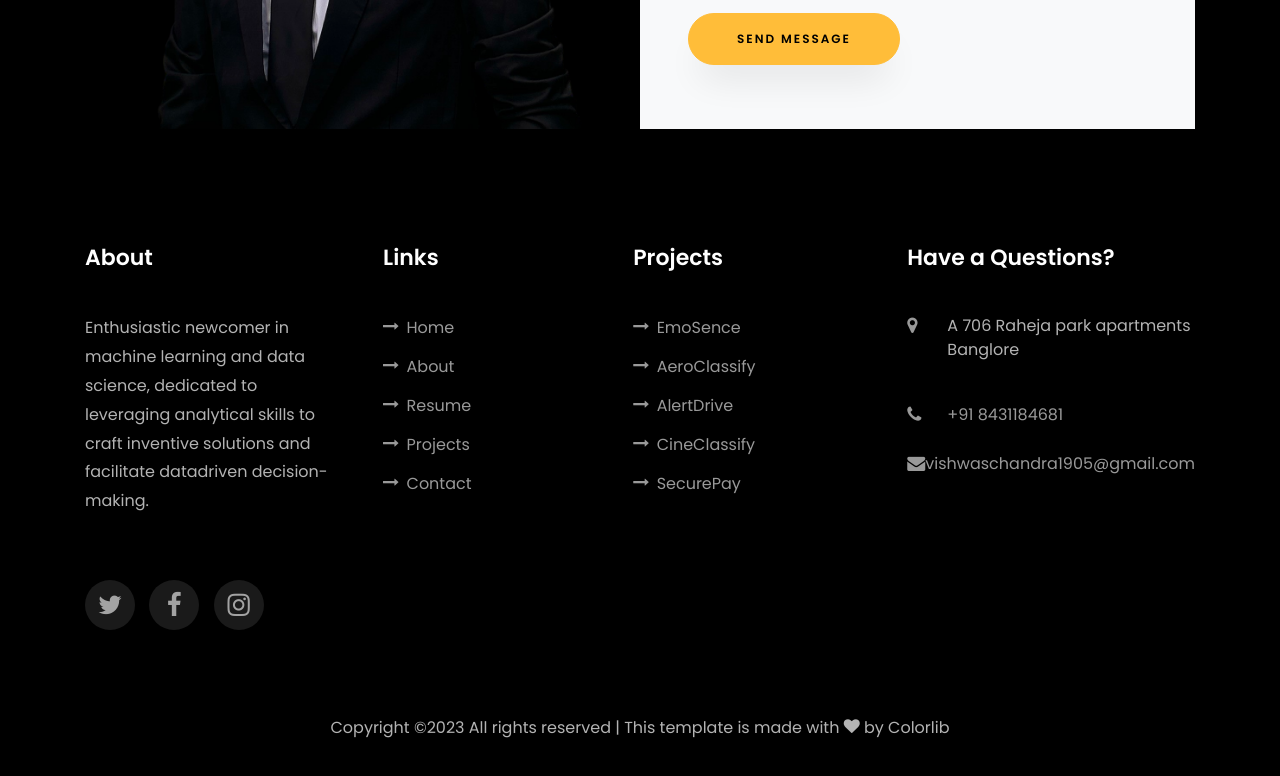
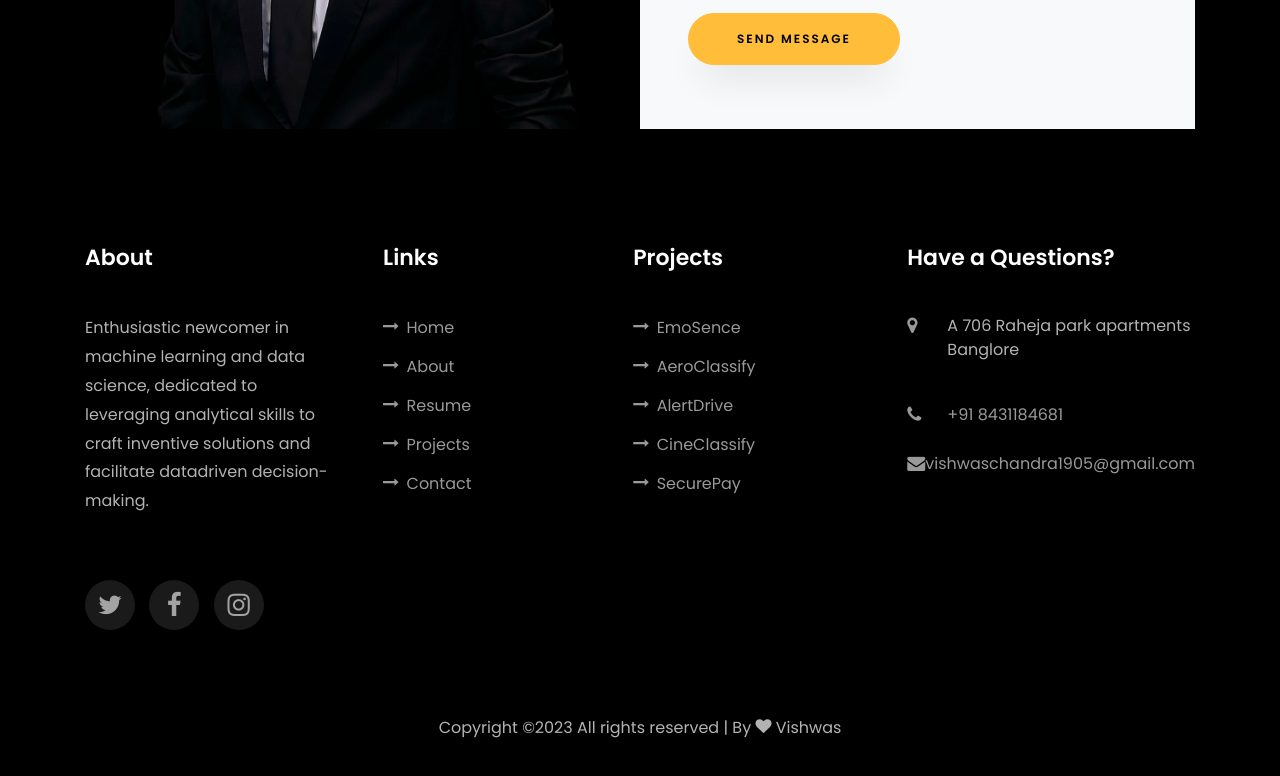
Before and after one commit to punyathma/Portfolio, a plain HTML site: page index.html in a window 1280 px wide. Shown: the part 6104-6880 px from the top of the page. Drawn offline with Linux system fonts and the light colour scheme; files whose address does not match are found by name.

Commit message:
index.html

```diff
--- a/index.html
+++ b/index.html
@@ -479,8 +479,7 @@
           <div class="col-md-12 text-center">
 
             <p><!-- Link back to Colorlib can't be removed. Template is licensed under CC BY 3.0. -->
-  Copyright &copy;<script>document.write(new Date().getFullYear());</script> All rights reserved | This template is made with <i class="icon-heart color-danger" aria-hidden="true"></i> by <a href="https://colorlib.com" target="_blank">Colorlib</a>
-  <!-- Link back to Colorlib can't be removed. Template is licensed under CC BY 3.0. --></p>
+  Copyright &copy;<script>document.write(new Date().getFullYear());</script> All rights reserved |  By <i class="icon-heart color-danger" aria-hidden="true"></i> <a href="https://colorlib.com" target="_blank">Vishwas</a>
           </div>
         </div>
       </div>
```
